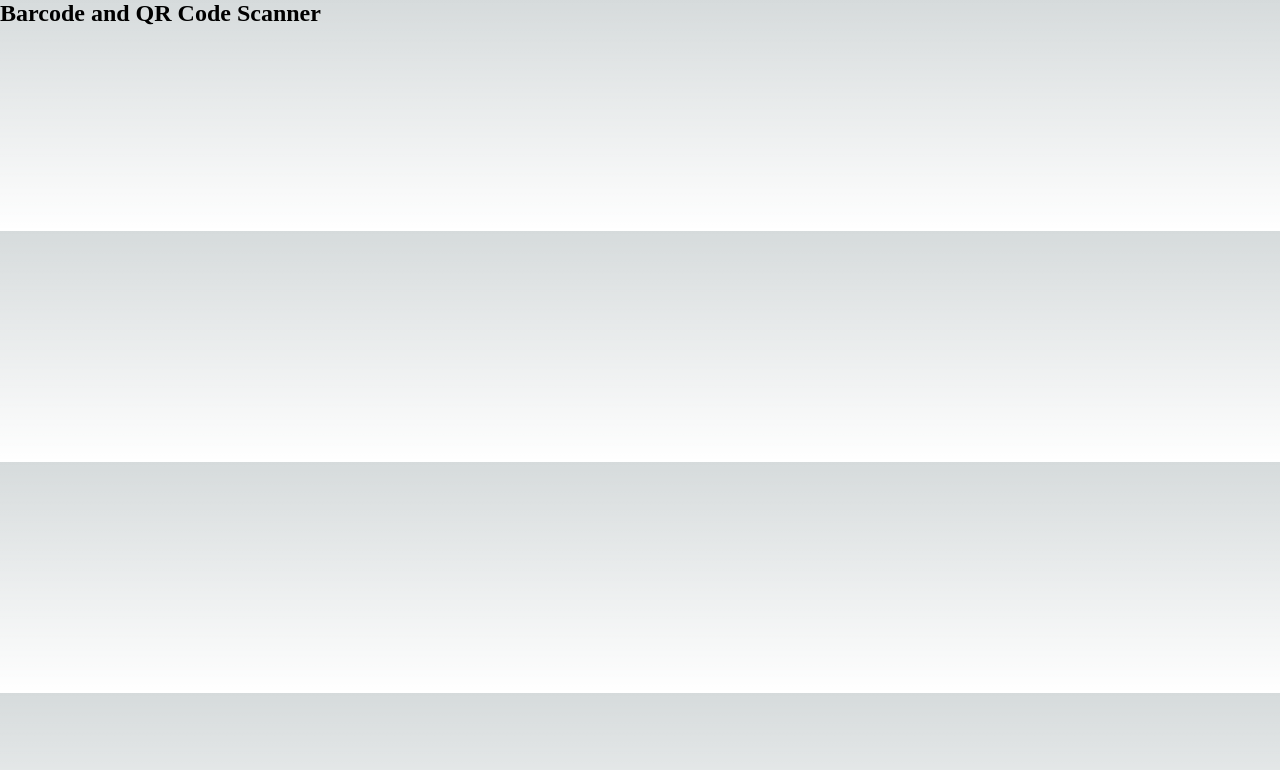
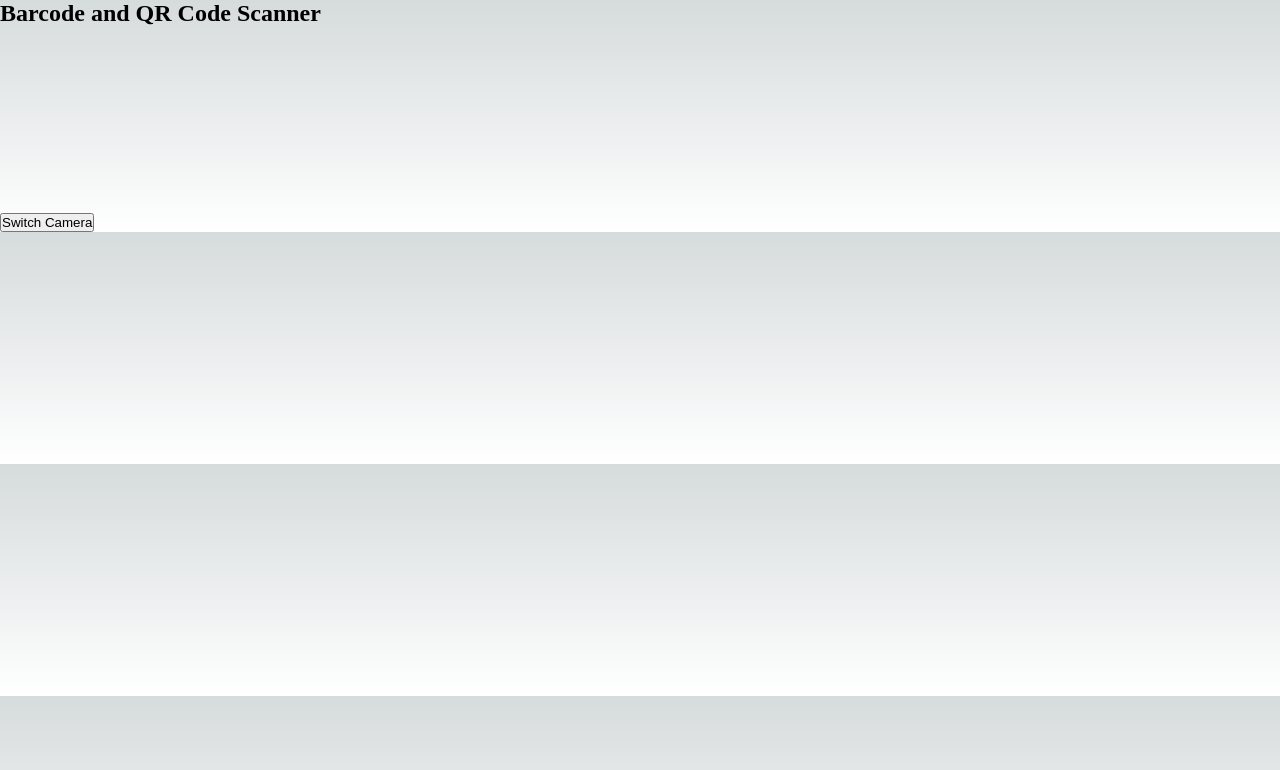
Before and after one commit to Woody601/depot-database, a Next.js app: page / in a window 1280 px wide. Shown: the top 770 px of the page. Built offline with nearby package versions, Linux system fonts and the light colour scheme.

Commit message:
Update QRScanner.js

```diff
--- a/src/components/QRScanner.js
+++ b/src/components/QRScanner.js
@@ -4,6 +4,7 @@ import { BrowserBarcodeReader } from '@zxing/library';
 const QRScanner = () => {
   const [result, setResult] = useState('');
   const [showModal, setShowModal] = useState(false);
+  const [isFrontCamera, setIsFrontCamera] = useState(true); // State to track camera mode
   const cameraRef = useRef(null);
   const codeReader = useRef(null);
   const [selectedDeviceId, setSelectedDeviceId] = useState(null);
@@ -18,7 +19,7 @@ const QRScanner = () => {
         const rearCamera = videoDevices.find(device => device.label.toLowerCase().includes('back') || device.facingMode === 'environment');
 
         // Use the first available camera if rear camera not found
-        const selectedCamera = rearCamera || videoDevices[0];
+        const selectedCamera = isFrontCamera ? videoDevices[0] : rearCamera || videoDevices[0];
 
         if (selectedCamera) {
           setSelectedDeviceId(selectedCamera.deviceId);
@@ -43,7 +44,7 @@ const QRScanner = () => {
         tracks.forEach(track => track.stop());
       }
     };
-  }, []);
+  }, [isFrontCamera]); // Add isFrontCamera to the dependency array
 
   const scanBarcode = async () => {
     try {
@@ -58,6 +59,10 @@ const QRScanner = () => {
       // If scanning fails, try again after a short delay
       setTimeout(scanBarcode, 1000);
     }
+  };
+
+  const handleToggleCamera = () => {
+    setIsFrontCamera(prevState => !prevState); // Toggle camera mode
   };
 
   const handleRescan = () => {
@@ -88,6 +93,7 @@ const QRScanner = () => {
   return (
     <div>
       <h2>Barcode and QR Code Scanner</h2>
+      <button onClick={handleToggleCamera}>Switch Camera</button>
       <video ref={cameraRef} width="300" height="200" autoPlay></video>
       {showModal && (
         <div className="modal">
```
